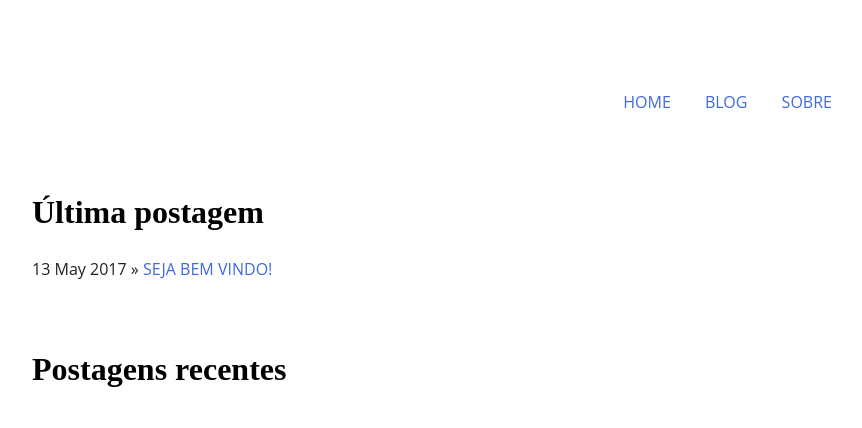
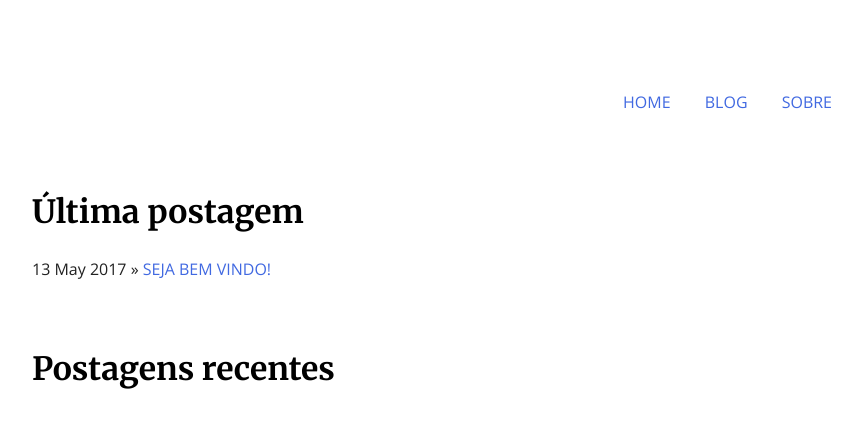
Before and after one commit to tassan/tassan.github.io, a Jekyll site: the page built from index.html, in a window 1280 px wide. Shown: the top 428 px of the page, without its empty margins (208-1070 px from the left). Built offline with Jekyll 4.4.1, drawn with Linux system fonts in a browser that asks for light colours; nearby versions of some CDN libraries; comment, search, counter and statistics services are not loaded.

Commit message:
adding google fonts

```diff
--- a/_includes/head.html
+++ b/_includes/head.html
@@ -8,6 +8,8 @@
         <link rel="apple-touch-icon" href="apple-touch-icon.png">
         <!-- Place favicon.ico in the root directory -->
 
+        <link href="https://fonts.googleapis.com/css?family=Merriweather:400,700|Open+Sans:400,700" rel="stylesheet">
+
         <link rel="stylesheet" href="/css/normalize.css">
         <link rel="stylesheet" href="/css/main.css">
         <link rel="stylesheet" href="/css/style.css">
```
